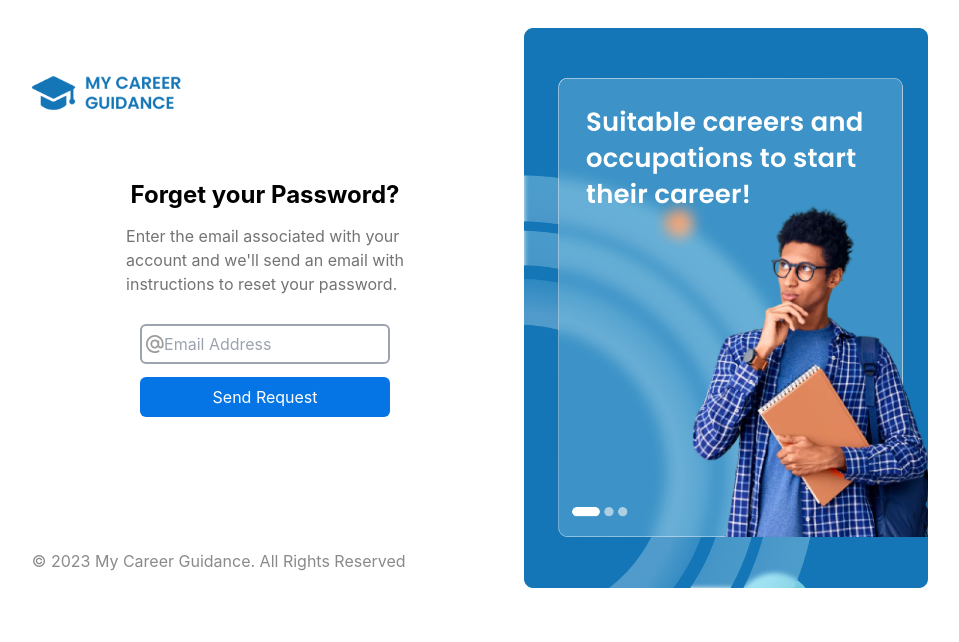
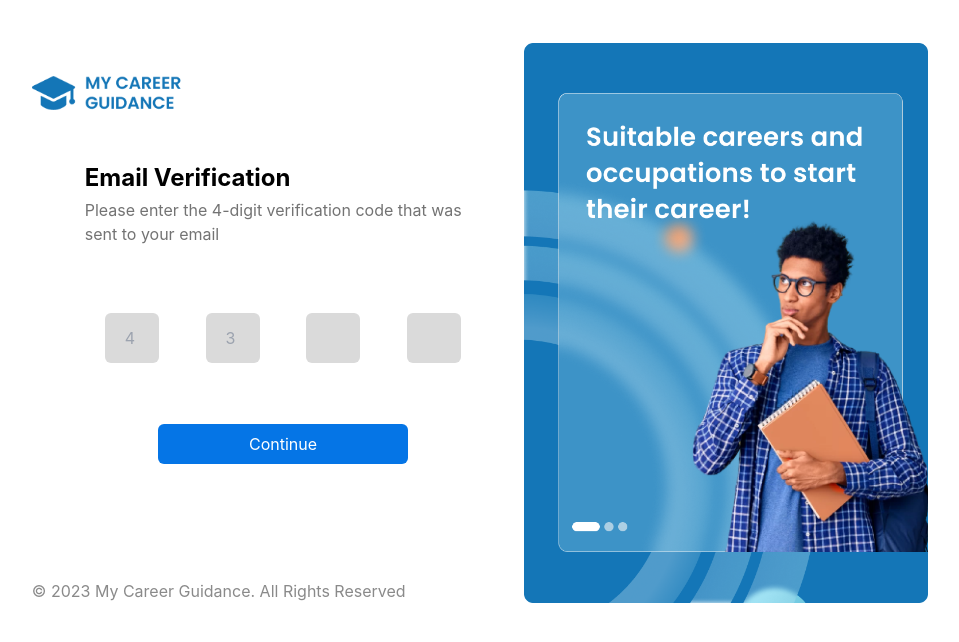
Before and after one commit to Zweidevs2020/career-frontend, a React (Create React App) app: page /email in a window 1280 px wide. Shown: the top 642 px of the page, without its empty margins (173-1132 px from the left). Built offline with nearby package versions, Linux system fonts and the light colour scheme.

Commit message:
Email-Verification: 1.add routes in app.js 2.give path of the component to render 3.complete design

```diff
--- a/package.json
+++ b/package.json
@@ -9,6 +9,7 @@
     "react": "^18.2.0",
     "react-dom": "^18.2.0",
     "react-icons": "^4.8.0",
+    "react-router-dom": "^6.0.2",
     "react-scripts": "5.0.1",
     "web-vitals": "^2.1.4"
   },
--- a/src/App.js
+++ b/src/App.js
@@ -1,11 +1,26 @@
 import React from 'react';
 import './App.css';
 import ForgetPassword from './Components/ForgetPassword';
+import Email from './Components/EmailVerification/Email';
+import { BrowserRouter, Route, Routes } from 'react-router-dom';
 
 function App() {
   return (
     <div className="App" class='flex justify-center mt-[8px]'>
-      <ForgetPassword/>
+
+
+      <BrowserRouter>
+      <Routes>
+        <Route  path='/forgetpassword' element={<ForgetPassword/>}/>
+        <Route path='/email' element={<Email/>}/>
+      </Routes>
+      </BrowserRouter>
+
+
+
+
+      {/* <ForgetPassword/>
+      <Email/> */}
     </div>
   );
 }
--- /dev/null
+++ b/src/Components/EmailVerification/Email.js
@@ -0,0 +1,38 @@
+import React from 'react'
+import mycareer from '../../assets/mycareer.png';
+import image from '../../assets/image.png';
+
+const Email = () => {
+  return (
+         <div className='Email' class='h-[630px] w-[90%] flex items-center justify-center' >
+            <div className='left' class='h-[560px] w-[45%] flex flex-col  items-center justify-around' >
+            <div className='mycareer' class='h-[100px] w-[90%] flex items-center justify-start' >
+                <img src={mycareer} class='h-auto w-[150px]' />
+            </div>
+            <div className='forget' class='h-[339px] w-[90%] flex flex-col items-center justify-around' >
+                <div class='h-[90px] w-[85%]  flex flex-col ml-9 justify-start gap-1' >
+                <h2 class='font-bold text-2xl' >Email Verification</h2>
+              <p class='text-[#737373] mb-4 ' >Please enter the 4-digit verification code
+              that was sent to your email</p>
+                </div>
+                <div class='h-[100px] w-[85%] ml-9 flex items-center justify-between px-5 py-5 ' >
+                <input type='text' name='text' placeholder='4' class='h-[50px] w-[54px] bg-[#DADADA] rounded-md px-5'  />
+                <input type='text' name='text' placeholder='3' class='h-[50px] w-[54px] bg-[#DADADA] rounded-md  px-5'  />
+                <input type='text' name='text' placeholder='' class='h-[50px] w-[54px] bg-[#DADADA] rounded-md px-5 '  />
+                <input type='text' name='text' placeholder='' class='h-[50px] w-[54px] bg-[#DADADA] rounded-md px-5 '  />
+                </div>
+                <button class='h-[40px] w-[250px] bg-[#0575E6] text-white rounded-md ml-9 ' >Continue</button>
+            </div>
+            <div class='h-[120px] w-[90%]  flex items-end' >
+                    <p class='text-[#8A8A8A]' >© 2023 My Career Guidance. All Rights Reserved</p>
+                </div>
+
+            </div>
+            <div className='rightside' class=' bg-cover    rounded-md' >
+         <img src={image} class='h-[560px] w-[100%]' />
+        </div>
+      </div>
+  )
+}
+
+export default Email
```
Also changed, not shown: src/Components/EmailVerification/Email.css (added), 1 other file (tests, documents, lock files or other folders).
